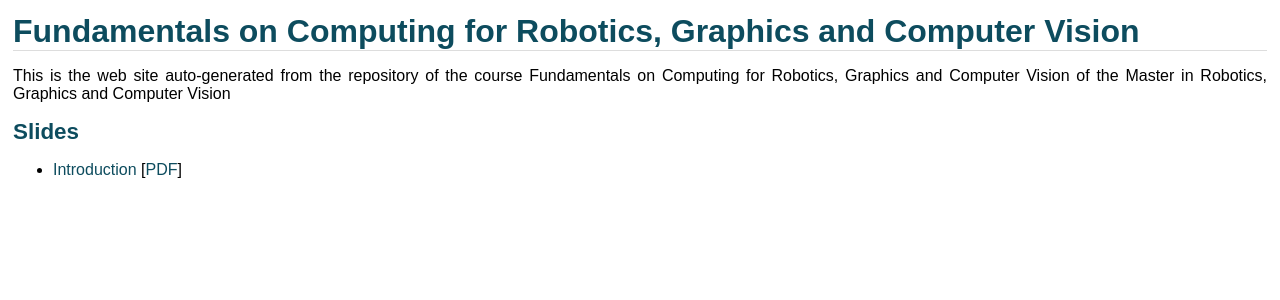
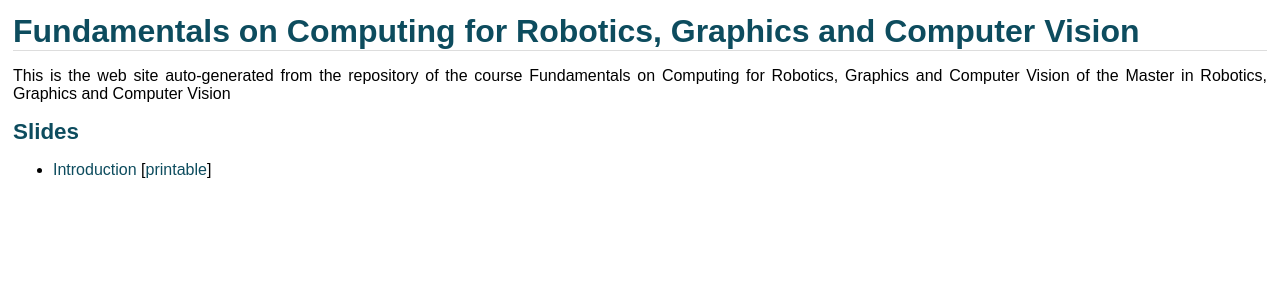
Before and after one commit to adolfomunoz/FoC, a Jekyll site: the page built from index.html, in a window 1280 px wide. Shown: the top 300 px of the page. Built offline with Jekyll 4.4.1, drawn with Linux system fonts in a browser that asks for light colours.

Commit message:
Updated message.

```diff
--- a/index.html
+++ b/index.html
@@ -12,6 +12,6 @@ title: Fundamentals on Computing
 
 <ul>
 {% for slide in site.slides %}
-	<li><a href="{{site.baseurl}}{{ slide.url }}">{{slide.title}}</a> [<a href="{{site.baseurl}}{{slide.url}}/?print-pdf">PDF</a>]</li>
+	<li><a href="{{site.baseurl}}{{ slide.url }}">{{slide.title}}</a> [<a href="{{site.baseurl}}{{slide.url}}/?print-pdf">printable</a>]</li>
 {% endfor %}
 </ul>
```
